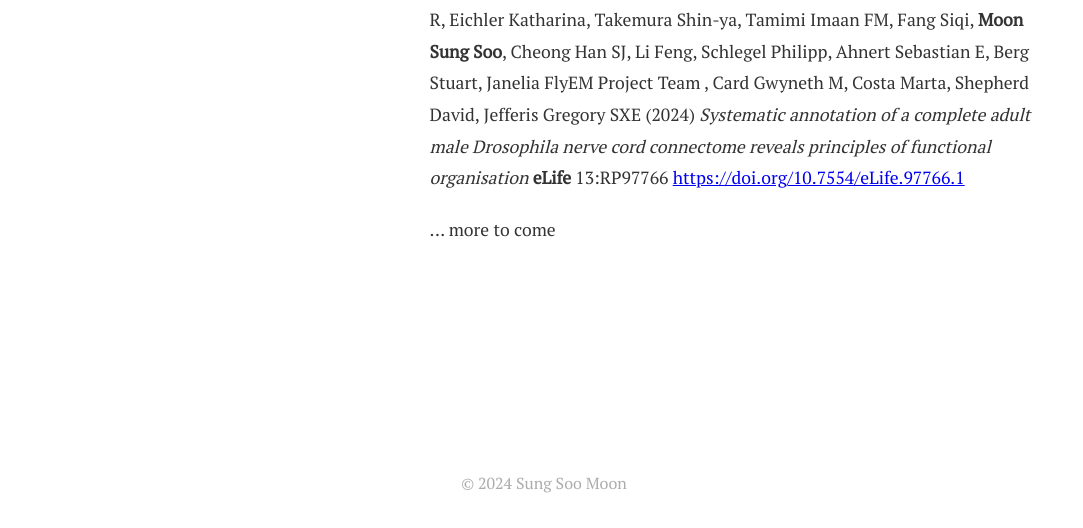
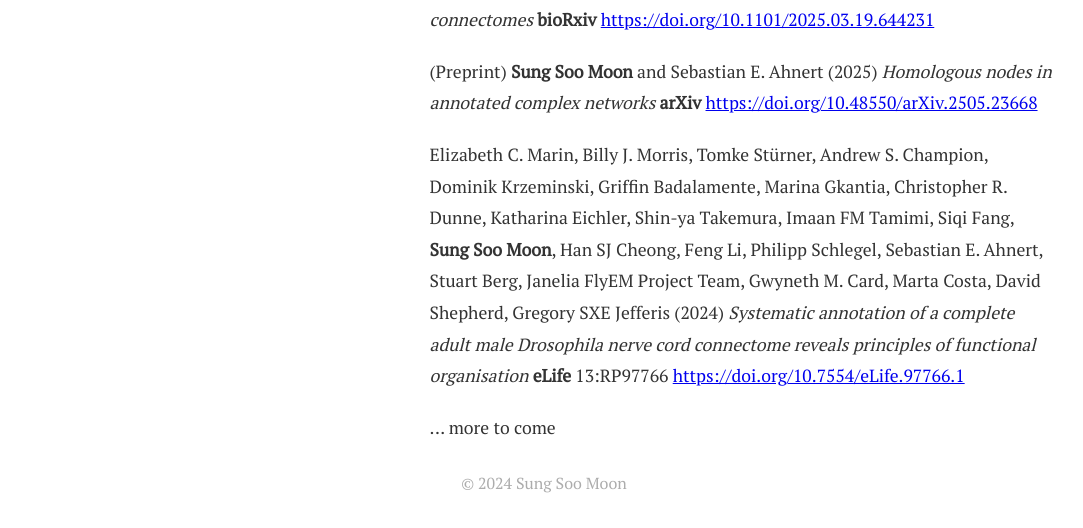
Before and after one commit to sungsushi/sungsushi.github.io, a plain HTML site: page pages/publications.html in a window 1280 px wide. Shown: the part 293-821 px from the top of the page, without its empty margins (96-1179 px from the left). Before the commit the page ends 800 px from the top, so only its background shows below. Drawn offline with Linux system fonts and the light colour scheme.

Commit message:
Update publications.html

```diff
--- a/pages/publications.html
+++ b/pages/publications.html
@@ -24,10 +24,17 @@
             <section>
                 <h2>Publications</h2>
                 <p>
-                    Marin Elizabeth C, Morris Billy J, Stürner Tomke, Champion Andrew S, Krzeminski Dominik, Badalamente Griffin, Gkantia Marina, Dunne Christopher R, Eichler Katharina, Takemura Shin-ya, Tamimi Imaan FM, Fang Siqi, <strong>Moon Sung Soo</strong>, Cheong Han SJ, Li Feng, Schlegel Philipp, Ahnert Sebastian E, Berg Stuart, Janelia FlyEM Project Team , Card Gwyneth M, Costa Marta, Shepherd David, Jefferis Gregory SXE (2024) <i> Systematic annotation of a complete adult male Drosophila nerve cord connectome reveals principles of functional organisation </i> <strong>eLife</strong> 13:RP97766
+                    (Preprint) <strong>Sung Soo Moon</strong> and Sebastian E. Ahnert (2025) <i> An entropic measure of diverse specialisation highlights multifunctional neurons in annotated connectomes </i> <strong>bioRxiv</strong>
+                    <a href="https://doi.org/10.1101/2025.03.19.644231" target="_blank">https://doi.org/10.1101/2025.03.19.644231</a>
+                </p>
+                <p>
+                    (Preprint) <strong>Sung Soo Moon</strong> and Sebastian E. Ahnert (2025) <i> Homologous nodes in annotated complex networks </i> <strong>arXiv</strong>
+                    <a href="https://doi.org/10.48550/arXiv.2505.23668" target="_blank">https://doi.org/10.48550/arXiv.2505.23668</a>
+                </p>
+                <p>
+                    Elizabeth C. Marin, Billy J. Morris, Tomke Stürner, Andrew S. Champion, Dominik Krzeminski, Griffin Badalamente, Marina Gkantia, Christopher R. Dunne, Katharina Eichler, Shin-ya Takemura, Imaan FM Tamimi, Siqi Fang, <strong>Sung Soo Moon</strong>, Han SJ Cheong, Feng Li, Philipp Schlegel, Sebastian E. Ahnert, Stuart Berg, Janelia FlyEM Project Team, Gwyneth M. Card, Marta Costa, David Shepherd, Gregory SXE Jefferis (2024) <i> Systematic annotation of a complete adult male Drosophila nerve cord connectome reveals principles of functional organisation </i> <strong>eLife</strong> 13:RP97766
                     <a href="https://doi.org/10.7554/eLife.97766.1" target="_blank">https://doi.org/10.7554/eLife.97766.1 </a>
                 </p>
-
                 <p>
                     ... more to come
                 </p>
```
